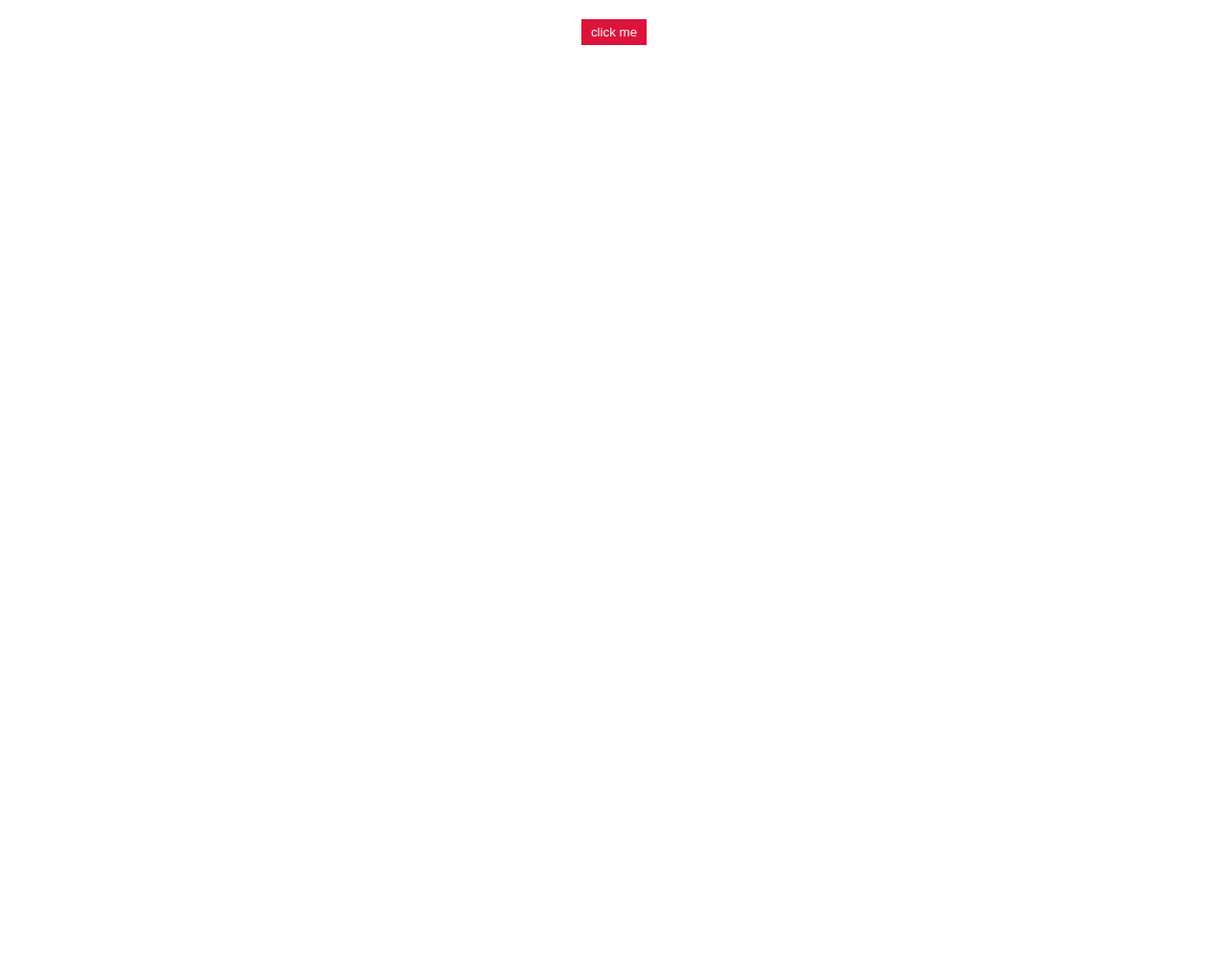
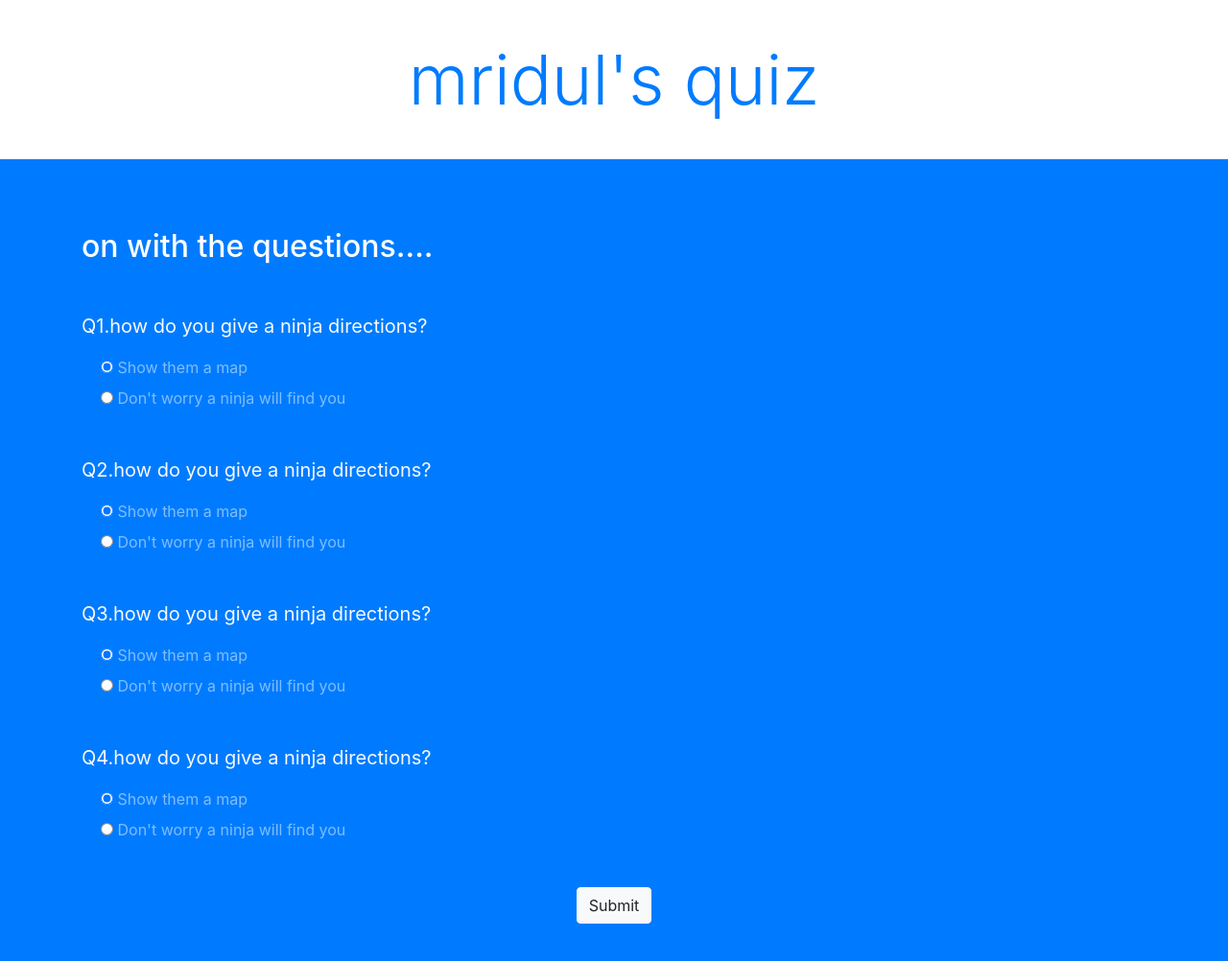
Before and after one commit to mridul-netizen/mridul-netizen.github.io, a plain HTML site: page index.html in a window 1280 px wide. Shown: the whole page at 96% size. Before the commit the page ends 800 px from the top, so only its background shows below. Drawn offline with nearby package versions, Linux system fonts and the light colour scheme.

Commit message:
2nd time

```diff
--- a/index.html
+++ b/index.html
@@ -2,20 +2,76 @@
 <head>
     <meta charset="UTF-8">
     <meta name="viewport" content="width=device-width, initial-scale=1.0">
-    <meta http-equiv="X-UA-Compatible" content="ie=edge">
-    <link rel="stylesheet" href="style.css">
-    <title>JavaScript</title>
+    <link rel="stylesheet" href="https://stackpath.bootstrapcdn.com/bootstrap/4.4.1/css/bootstrap.min.css" integrity="sha384-Vkoo8x4CGsO3+Hhxv8T/Q5PaXtkKtu6ug5TOeNV6gBiFeWPGFN9MuhOf23Q9Ifjh" crossorigin="anonymous">
+    <title>mridul's quiz</title>
 </head>
 <body>
-    <button>click me</button>
-    <div class="popup-wrapper">
-        <div class="popup">
-            <div class="popup-close">X</div>
-                <h2>NINJA SALE!</h2>
-                <P>50% OFF ON ALL NINJA CLOTHING</P>
-                <a href=#>view clothing</a>
+    <!---top section-->
+    <div class="intro py-3 bg-white text-center">
+        <div class="container">
+            <h2 class="text-primary display-3 my-4">mridul's quiz</h2>
         </div>
     </div>
-    <script src = 'popup.js'></script>
+    <!--quiz section-->
+    <div class="quiz py-4 bg-primary">
+        <div class="container">
+            <h2 class="my-5 text-white">on with the questions....</h2>
+            <form class="quiz-form text-light">
+<!--question1-->
+            <div class="my-5">
+                <p class="lead font-weight-normal">Q1.how do you give a ninja directions?</p>
+                <div class="form-check my-2 text-white-50">
+                    <input type="radio" name="q1" value="A" checked>
+                    <label class="form-check-label">Show them a map</label>
+                </div>
+                <div class="form-check my-2 text-white-50">
+                    <input type="radio" name="q1" value="B" >
+                    <label class="form-check-label">Don't worry a ninja will find you</label>
+                </div>
+            </div>
+<!--question2-->
+            <div class="my-5">
+                <p class="lead font-weight-normal">Q2.how do you give a ninja directions?</p>
+                <div class="form-check my-2 text-white-50">
+                    <input type="radio" name="q2" value="A" checked>
+                    <label class="form-check-label">Show them a map</label>
+                </div>
+                <div class="form-check my-2 text-white-50">
+                    <input type="radio" name="q2" value="B" >
+                    <label class="form-check-label">Don't worry a ninja will find you</label>
+                </div>
+            </div>
+<!--question3-->
+            <div class="my-5">
+                <p class="lead font-weight-normal">Q3.how do you give a ninja directions?</p>
+                <div class="form-check my-2 text-white-50">
+                    <input type="radio" name="q3" value="A" checked>
+                    <label class="form-check-label">Show them a map</label>
+                </div>
+                <div class="form-check my-2 text-white-50">
+                    <input type="radio" name="q3" value="B" >
+                    <label class="form-check-label">Don't worry a ninja will find you</label>
+                </div>
+            </div>
+<!--question4-->
+            <div class="my-5">
+                <p class="lead font-weight-normal">Q4.how do you give a ninja directions?</p>
+                <div class="form-check my-2 text-white-50">
+                    <input type="radio" name="q4" value="A" checked>
+                    <label class="form-check-label">Show them a map</label>
+                </div>
+                <div class="form-check my-2 text-white-50">
+                    <input type="radio" name="q4" value="B" >
+                    <label class="form-check-label">Don't worry a ninja will find you</label>
+                </div>
+            </div>
+
+            <div class="text-center">
+                <input type="submit" class="btn btn-light">
+            </div>
+            </form>
+        </div>
+    </div>
+    <script src="app.js"></script>
 </body>
 </html>
--- a/popup.js
+++ /dev/null
@@ -1,13 +0,0 @@
-const button = document.querySelector('button');
-const popup = document.querySelector('.popup-wrapper')
-const close = document.querySelector('.popup-close');
-button.addEventListener('click',() => {
-    popup.style.display = 'block';
-});
-
-close.addEventListener('click', () => {
-    popup.style.display = 'none';
-});
-popup.addEventListener('click', () => {
-    popup.style.display = 'none';
-});
--- a/style.css
+++ /dev/null
@@ -1,36 +0,0 @@
-button{
-    display: block;
-    margin:20px auto;
-    background: crimson;
-    color:white;
-    border: 0;
-    padding: 6px 10px;
-}
-
-.popup-wrapper{
-    background: rgba(168, 22, 22, 0.5);
-    position:fixed;
-    top: 0;
-    left: 0;
-    width:100%;
-    height: 100%;
-    display: none;
-}
-
-.popup{
-    font-family: arial;
-    text-align: center;
-    width:100%;
-    max-width: 300px;
-    margin:10% auto;
-    padding: 20px;
-    background: white;
-    position: relative;
-}
-
-.pop-up-close{
-    position: absolute;
-    top:5px;
-    right:8px;
-    cursor: pointer;
-}
```
Also changed, not shown: app.js (added).
